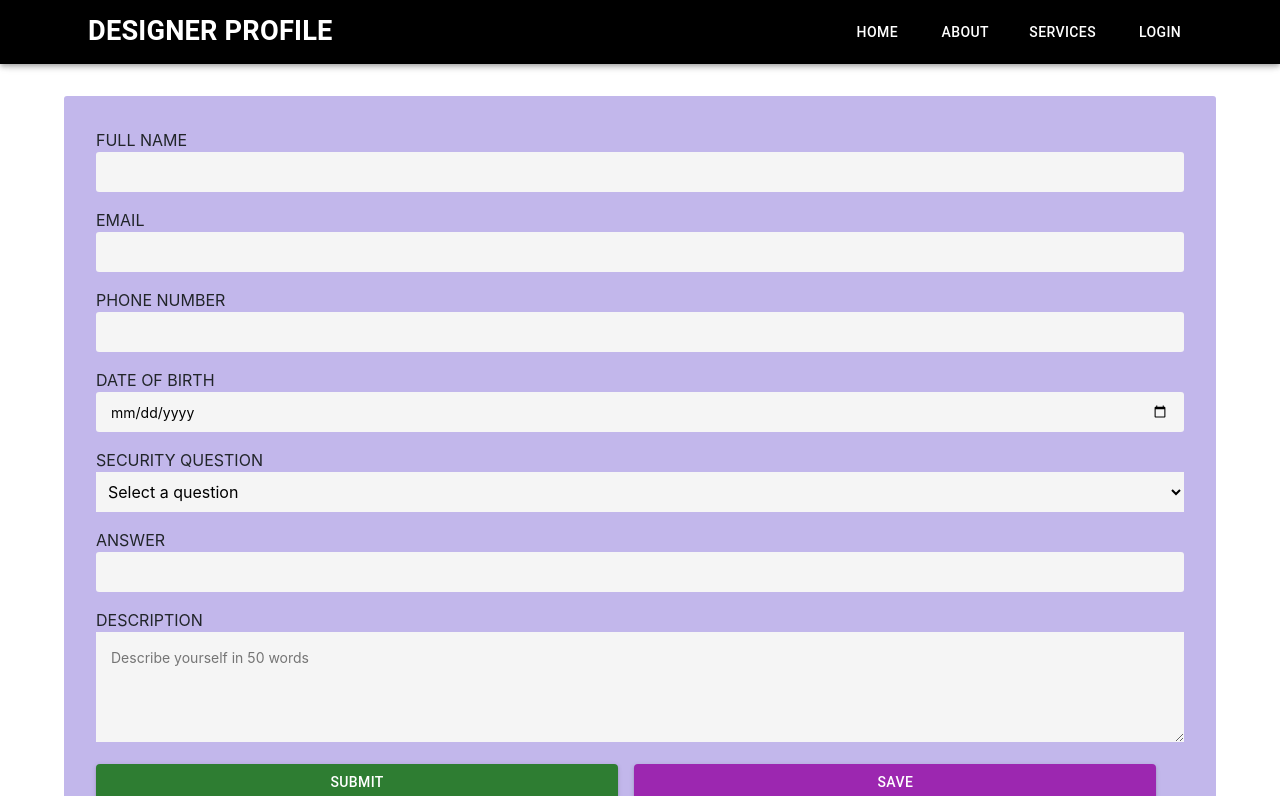
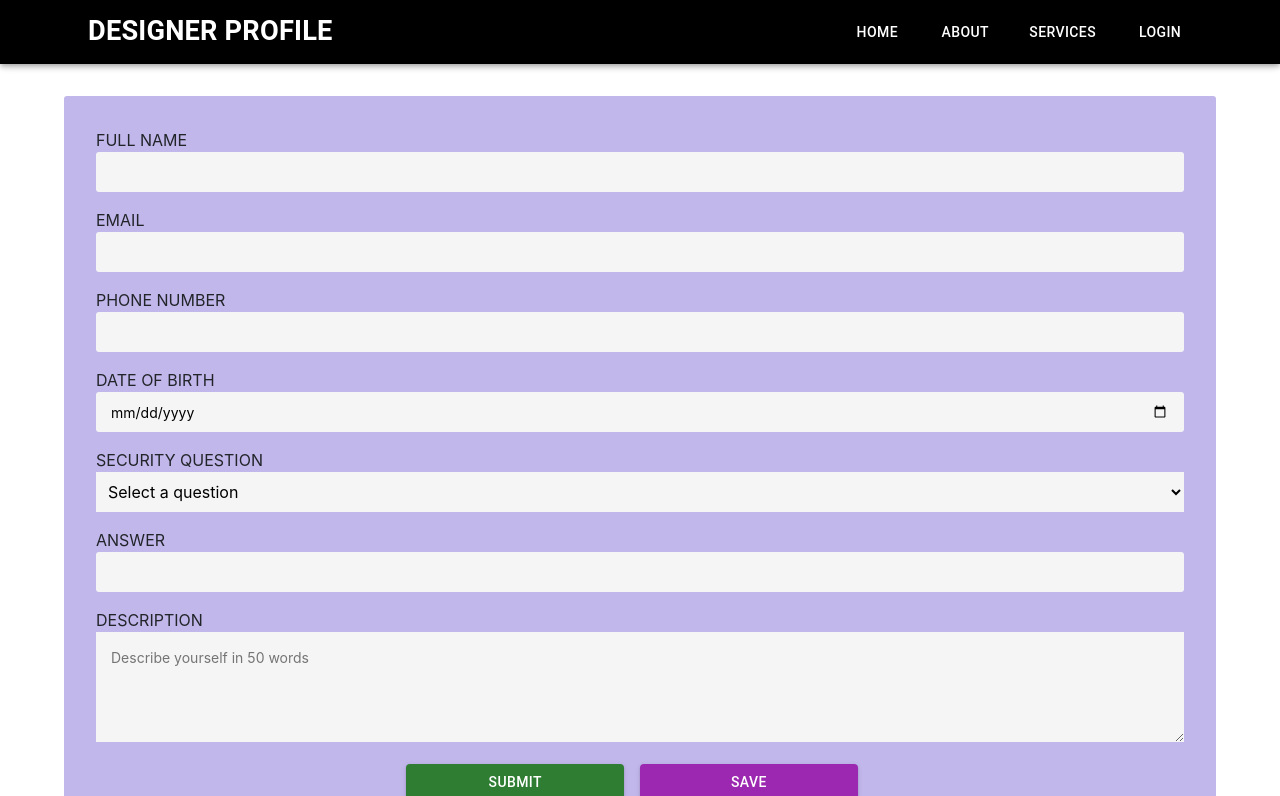
Before and after one commit to lalitjakhar/devloper-profile-design, a React (Create React App) app: page /login in a window 1280 px wide. Shown: the top 796 px of the page. Built offline with nearby package versions, Linux system fonts and the light colour scheme.

Commit message:
initial commit

```diff
--- a/src/Components/login/Login.css
+++ b/src/Components/login/Login.css
@@ -38,13 +38,11 @@ input:hover {
 }
 
 button[type="submit"] {
-  width: 48%;
-  display: inline-block;
+  width: 20%;
 }
 
 #save {
-  margin-left: 1rem;
-  width: 48%;
+  width: 20%;
 }
 
 select {
@@ -59,7 +57,7 @@ select {
 select:focus,
 input:focus,
 textarea:focus {
-  outline: #349bab solid 1px;
+  outline: #02790a solid 2px;
 }
 
 textarea {
--- a/src/Components/login/Login.jsx
+++ b/src/Components/login/Login.jsx
@@ -1,6 +1,6 @@
 import React, { useEffect } from "react";
 import "../login/Login.css";
-import { Button, Container } from "@mui/material";
+import { Box, Button, Container } from "@mui/material";
 
 const Login = () => {
   const formId = "save-later-form";
@@ -64,7 +64,7 @@ const Login = () => {
 
   return (
     <>
-      <Container sx={{marginBlock:'2rem'}}>
+      <Container sx={{ marginBlock: "2rem" }}>
         <form id="save-later-form">
           <label htmlFor="full-name">Full Name</label>
           <input type="text" name="full-name" id="full-name" />
@@ -89,12 +89,32 @@ const Login = () => {
             id="description"
             placeholder="Describe yourself in 50 words"
           ></textarea>
-          <Button variant="contained" color="success" type="submit" id="submit">
-            SUBMIT
-          </Button>
-          <Button variant="contained" color="secondary" type="button" id="save">
-            SAVE
-          </Button>
+          <Box
+            sx={{
+              display: "flex",
+              alignItems: "center",
+              justifyContent: "center",
+            }}
+          >
+            <Button
+              variant="contained"
+              color="success"
+              sx={{ mr: 2, mb: 2 }}
+              type="submit"
+              id="submit"
+            >
+              SUBMIT
+            </Button>
+            <Button
+              type="button"
+              variant="contained"
+              color="secondary"
+              sx={{ mr: 2, mb: 2 }}
+              id="save"
+            >
+              SAVE
+            </Button>
+          </Box>
         </form>
       </Container>
     </>
```
